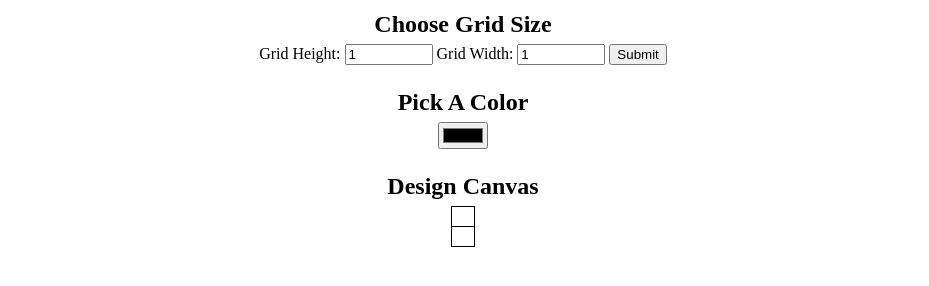
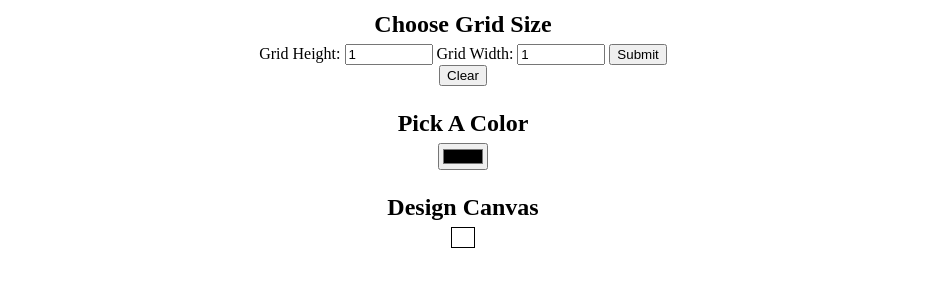
Before and after one commit to logikevcoder/pixel-art-maker, a plain HTML site: page index.html in a window 1280 px wide. Both pictures are taken after a click on the input 815 px from the left and 180 px from the top of the page. Shown: the part 126-412 px from the top of the page, without its empty margins (177-1106 px from the left). Drawn offline with Linux system fonts and the light colour scheme.

Commit message:
Fixed the table when adding tr elements in the for loop

```diff
--- a/index.html
+++ b/index.html
@@ -14,11 +14,15 @@
         <input type="number" id="input_height" name="height" min="1" value="1">
         Grid Width:
         <input type="number" id="input_width" name="width" min="1" value="1">
-        <input type="submit">
+        <input type="submit" class="sizeButton">
+
+
+
     </form>
-
+    <button id="clearGrid">Clear</button>
     <h2>Pick A Color</h2>
     <input type="color" id="colorPicker">
+
 
     <h2>Design Canvas</h2>
     <table id="pixel_canvas"></table>
--- a/js/designs.js
+++ b/js/designs.js
@@ -29,11 +29,23 @@ let gridTable = $('#pixel_canvas');
 let gridBody = '';
 
 	for (let i = 0; i < gridHeight; i++) {
-		gridBody += '<tr></tr>';
+		gridBody += '<tr>';
+		if (gridHeight > 50) {
+
+		}
 		for (let j = 0; j < gridWidth; j++) {
 			gridBody += '<td></td>';
 			gridBody += gridWidth[i] + gridHeight[j];
+			if (gridWidth > 50) {
+
+			}
 		}
+		gridBody += '</tr>';
 	}
 	gridTable.append(gridBody);
 }
+
+// Button to clear the grid
+$('#clearGrid').click(function(){
+	$('#pixel_canvas').empty();
+});
```
